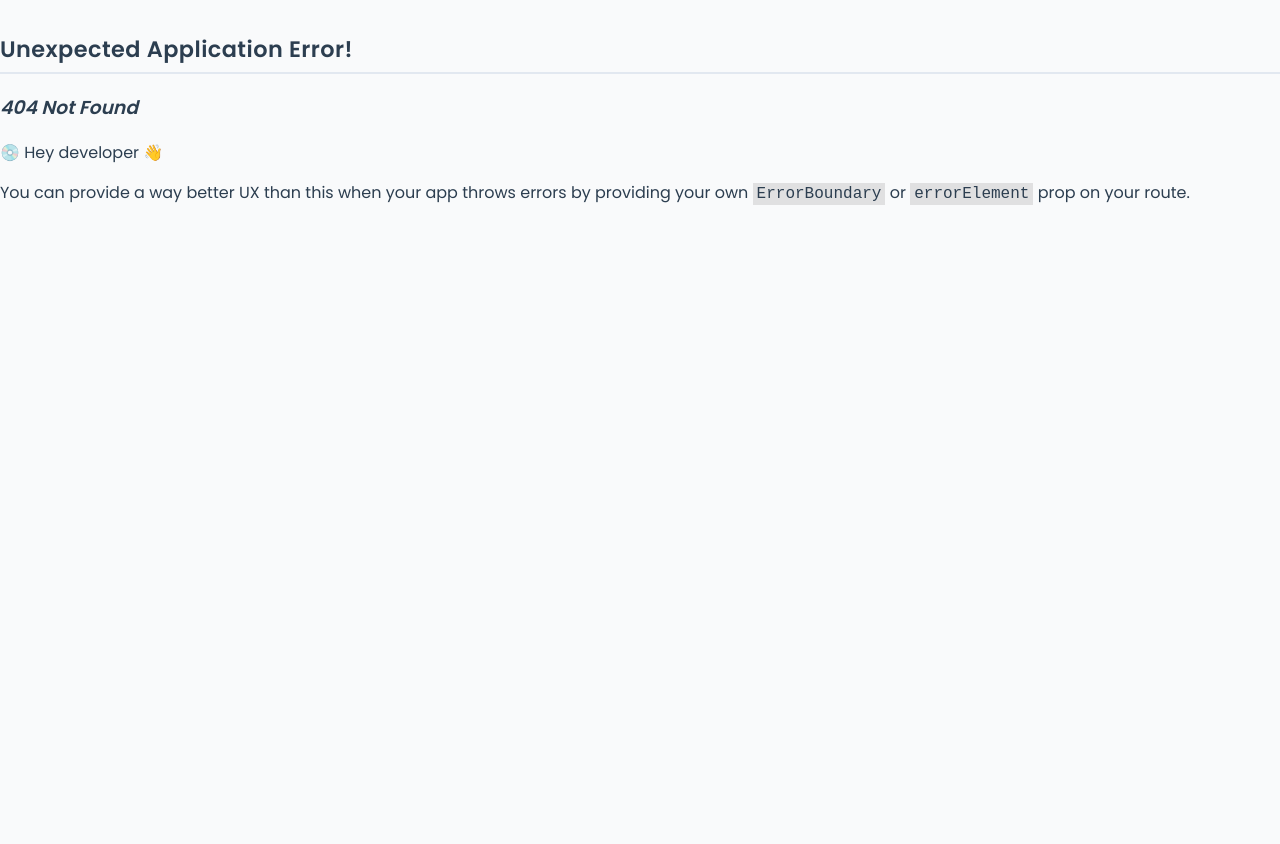
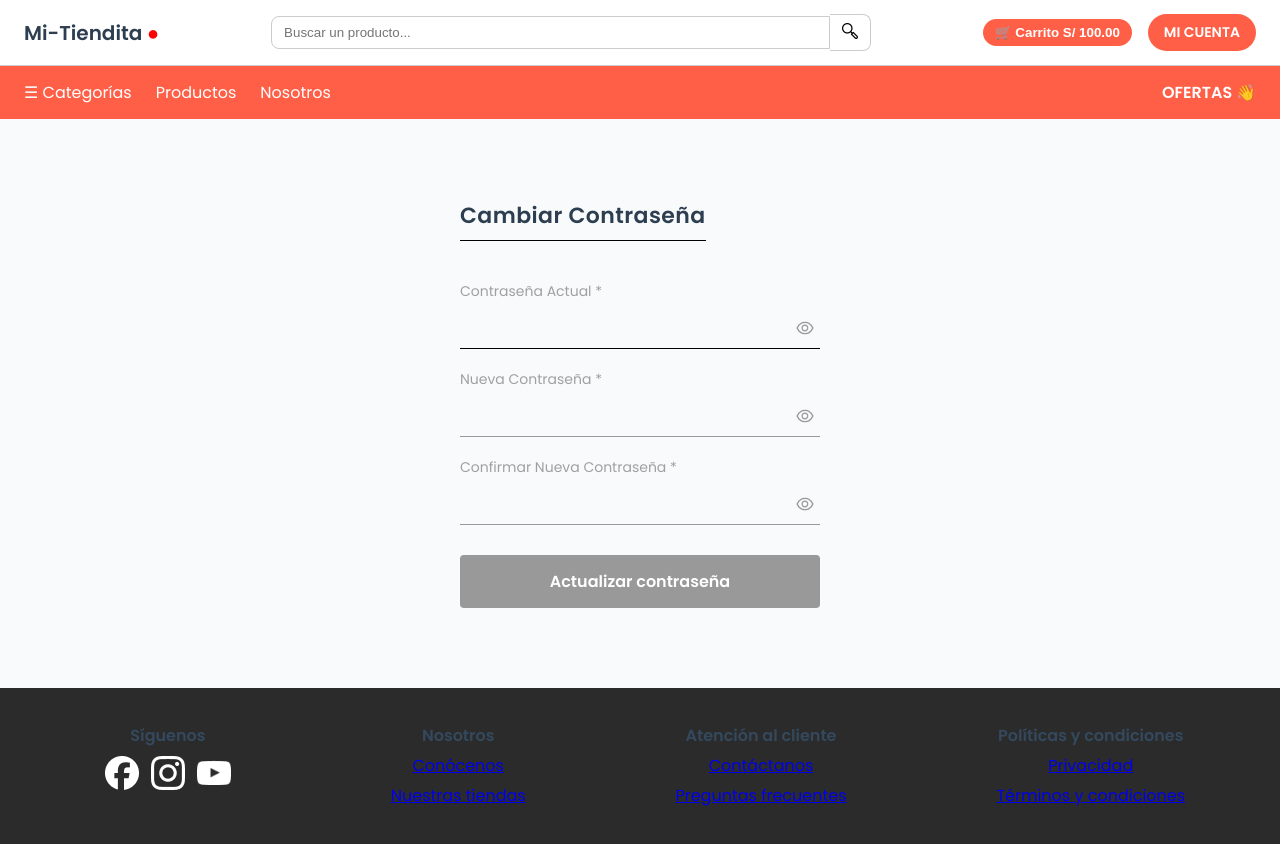
Before and after one commit to DareekShot/mi-tienda, a React (Vite) app: page /profile/change-password in a window 1280 px wide. Before the commit this address had no page. Before the commit the page ends 800 px from the top, so only its background shows below. Built offline with nearby package versions, Linux system fonts and the light colour scheme.

Commit message:
Agregué la página de cambio de contraseña

```diff
--- a/src/main.jsx
+++ b/src/main.jsx
@@ -18,6 +18,7 @@ import PasswordRecovery from './pages/PasswordRecovery/PasswordRecovery.jsx'
 import UserDashboard from './pages/UserDashboard/UserDashboard.jsx'
 import OrderDetail from './pages/OrderDetail/OrderDetail.jsx'
 import EditProfile from './pages/EditProfile/EditProfile.jsx'
+import ChangePassword from './pages/ChangePassword/ChangePassword.jsx'
 
 const router = createBrowserRouter([
   {
@@ -79,6 +80,10 @@ const router = createBrowserRouter([
   {
     path: "/profile/edit",
     element: <EditProfile />
+  },
+  {
+    path: "/profile/change-password",
+    element: <ChangePassword />
   }
 
 ])
--- /dev/null
+++ b/src/pages/ChangePassword/ChangePassword.jsx
@@ -0,0 +1,146 @@
+import React, { useState } from 'react'
+import { useAuth } from '../../contexts/AuthContext'
+import { useNavigate } from 'react-router-dom'
+import { AiOutlineEye, AiOutlineEyeInvisible } from 'react-icons/ai'
+import './changePassword.css'
+import Header from '../../components/Header/Header.jsx'
+import Footer from '../../components/Footer/Footer.jsx'
+import Navbar from '../../components/NavBar/Navbar.jsx'
+
+const ChangePassword = () => {
+  const { user, changePassword, logout } = useAuth()
+  const navigate = useNavigate()
+  const [currentPassword, setCurrentPassword] = useState('')
+  const [showCurrentPassword, setShowCurrentPassword] = useState(false)
+  const [newPassword, setNewPassword] = useState('')
+  const [showNewPassword, setShowNewPassword] = useState(false)
+  const [confirmPassword, setConfirmPassword] = useState('')
+  const [showConfirmPassword, setShowConfirmPassword] = useState(false)
+  const [errors, setErrors] = useState({})
+  const [message, setMessage] = useState('')
+
+  const validate = () => {
+    const errs = {}
+
+    if (!currentPassword) {
+      errs.currentPassword = 'La contraseña actual es obligatoria.'
+    } else if (currentPassword !== user.password) {
+      errs.currentPassword = 'La contraseña actual es incorrecta.'
+    }
+
+    if (!newPassword) {
+      errs.newPassword = 'La nueva contraseña es obligatoria.'
+    }
+
+    if (!confirmPassword) {
+      errs.confirmPassword = 'Por favor confirma la nueva contraseña.'
+    } else if (newPassword !== confirmPassword) {
+      errs.confirmPassword = 'Las nuevas contraseñas no coinciden.'
+    }
+
+    return errs
+  }
+
+  const handleSubmit = (e) => {
+    e.preventDefault()
+    const validationErrors = validate()
+    setErrors(validationErrors)
+    setMessage('')
+
+    if (Object.keys(validationErrors).length === 0) {
+      changePassword(newPassword)
+      setMessage('Contraseña actualizada correctamente.')
+      logout()
+      navigate('/login')
+    }
+  }
+
+  const canSubmit = currentPassword && newPassword && confirmPassword
+
+  return (
+    <>
+    <Header />
+    <Navbar />
+    <div className="change-password-container">
+      <h1>Cambiar Contraseña</h1>
+      <form onSubmit={handleSubmit} className="change-password-form" noValidate>
+        <label htmlFor="currentPassword">Contraseña Actual *</label>
+        <div className="password-input-wrapper">
+          <input
+            type={showCurrentPassword ? 'text' : 'password'}
+            id="currentPassword"
+            value={currentPassword}
+            onChange={(e) => setCurrentPassword(e.target.value)}
+            autoFocus
+          />
+          <button
+            type="button"
+            className="password-toggle"
+            onClick={() => setShowCurrentPassword(!showCurrentPassword)}
+            aria-label={showCurrentPassword ? 'Ocultar contraseña actual' : 'Mostrar contraseña actual'}
+          >
+            {showCurrentPassword ? <AiOutlineEyeInvisible /> : <AiOutlineEye />}
+          </button>
+        </div>
+        {errors.currentPassword && (
+          <p className="change-password-error">{errors.currentPassword}</p>
+        )}
+
+        <label htmlFor="newPassword">Nueva Contraseña *</label>
+        <div className="password-input-wrapper">
+          <input
+            type={showNewPassword ? 'text' : 'password'}
+            id="newPassword"
+            value={newPassword}
+            onChange={(e) => setNewPassword(e.target.value)}
+          />
+          <button
+            type="button"
+            className="password-toggle"
+            onClick={() => setShowNewPassword(!showNewPassword)}
+            aria-label={showNewPassword ? 'Ocultar nueva contraseña' : 'Mostrar nueva contraseña'}
+          >
+            {showNewPassword ? <AiOutlineEyeInvisible /> : <AiOutlineEye />}
+          </button>
+        </div>
+        {errors.newPassword && (
+          <p className="change-password-error">{errors.newPassword}</p>
+        )}
+
+        <label htmlFor="confirmPassword">Confirmar Nueva Contraseña *</label>
+        <div className="password-input-wrapper">
+          <input
+            type={showConfirmPassword ? 'text' : 'password'}
+            id="confirmPassword"
+            value={confirmPassword}
+            onChange={(e) => setConfirmPassword(e.target.value)}
+          />
+          <button
+            type="button"
+            className="password-toggle"
+            onClick={() => setShowConfirmPassword(!showConfirmPassword)}
+            aria-label={showConfirmPassword ? 'Ocultar confirmación de contraseña' : 'Mostrar confirmación de contraseña'}
+          >
+            {showConfirmPassword ? <AiOutlineEyeInvisible /> : <AiOutlineEye />}
+          </button>
+        </div>
+        {errors.confirmPassword && (
+          <p className="change-password-error">{errors.confirmPassword}</p>
+        )}
+
+        {message && <p className="change-password-message">{message}</p>}
+
+        <button
+          type="submit"
+          className={`change-password-button ${canSubmit ? 'enabled' : ''}`}
+          disabled={!canSubmit}
+        >
+          Actualizar contraseña
+        </button>
+      </form>
+    </div>
+    <Footer />
+    </>
+  )
+}
+export default ChangePassword
--- /dev/null
+++ b/src/pages/ChangePassword/changePassword.css
@@ -0,0 +1,118 @@
+.change-password-container {
+  max-width: 360px;
+  margin: 80px auto;
+  padding: 0 20px;
+  font-family: 'Poppins','Helvetica Neue',Helvetica,Arial,sans-serif;
+  color: #2e2e2e;
+}
+
+.change-password-container h1 {
+  font-weight: 600;
+  font-size: 22px;
+  margin-bottom: 20px;
+  border-bottom: 1px solid #000;
+  padding-bottom: 8px;
+  width: fit-content;
+}
+
+.change-password-form {
+  display: flex;
+  flex-direction: column;
+}
+
+.change-password-form label {
+  font-size: 14px;
+  color: #a0a0a0;
+  margin-top: 20px;
+  margin-bottom: 5px;
+  font-weight: 500;
+}
+
+.change-password-form input {
+  font-family: 'Poppins','Helvetica Neue',Helvetica,Arial,sans-serif;
+  border: none;
+  border-bottom: 1px solid #999;
+  padding: 8px 0;
+  font-size: 16px;
+  outline: none;
+  transition: border-color 0.3s ease;
+  color: #222;
+  background: transparent;
+}
+
+.change-password-form input:focus {
+  border-bottom-color: #000;
+}
+
+.password-input-wrapper {
+  position: relative;
+  display: flex;
+  align-items: center;
+}
+
+.password-input-wrapper input {
+  flex-grow: 1;
+  padding-right: 30px; /* espacio para el icono */
+  border-bottom: 1px solid #999;
+  font-size: 16px;
+  outline: none;
+}
+
+.password-toggle {
+  position: absolute;
+  right: 0;
+  background: transparent;
+  border: none;
+  cursor: pointer;
+  color: #999;
+  font-size: 20px;
+  padding: 0 5px;
+  display: flex;
+  align-items: center;
+  justify-content: center;
+}
+
+.password-toggle:hover {
+  color: #000;
+}
+
+.change-password-button {
+  font-family: 'Poppins','Helvetica Neue',Helvetica,Arial,sans-serif;
+  background-color: #999;
+  border: none;
+  padding: 14px 0;
+  border-radius: 4px;
+  font-size: 16px;
+  font-weight: 600;
+  color: white;
+  transition: background-color 0.3s ease, box-shadow 0.3s ease;
+  margin-top: 30px;
+  width: 100%;
+  cursor: pointer; /* siempre cursor puntero */
+}
+
+.change-password-button.enabled {
+  background-color: #000;
+}
+
+/* Hover siempre activo */
+.change-password-button:hover {
+  background-color: #1a1a1a;
+  box-shadow: 0 4px 8px rgba(0,0,0,0.2);
+}
+
+.change-password-error {
+  margin-top: 10px;
+  color: #d93025;
+  font-size: 14px;
+  font-weight: 400;
+  text-align: left;
+}
+
+.change-password-message {
+  margin-top: 15px;
+  color: #27ae60;
+  font-size: 14px;
+  font-weight: 600;
+  text-align: center;
+}
```
